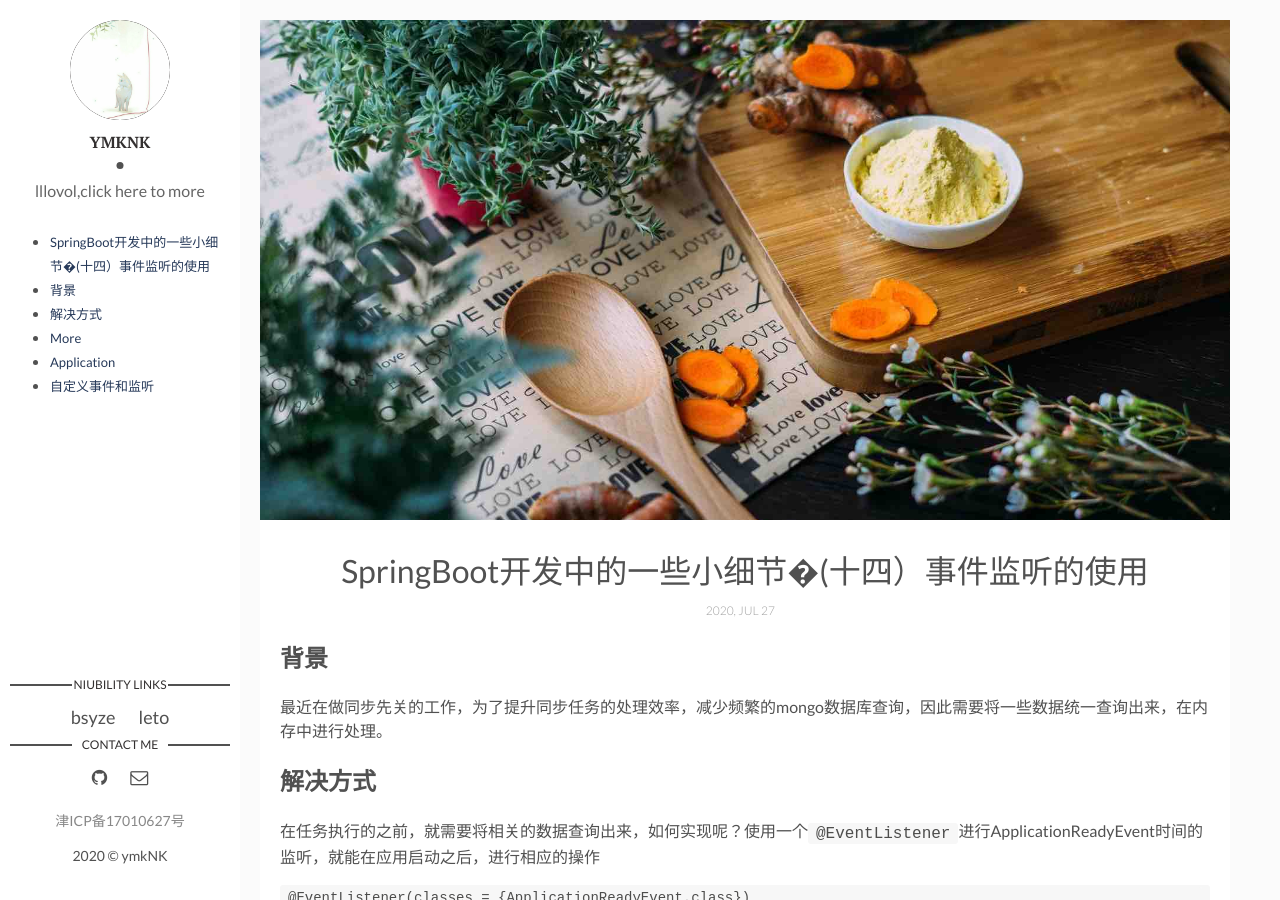
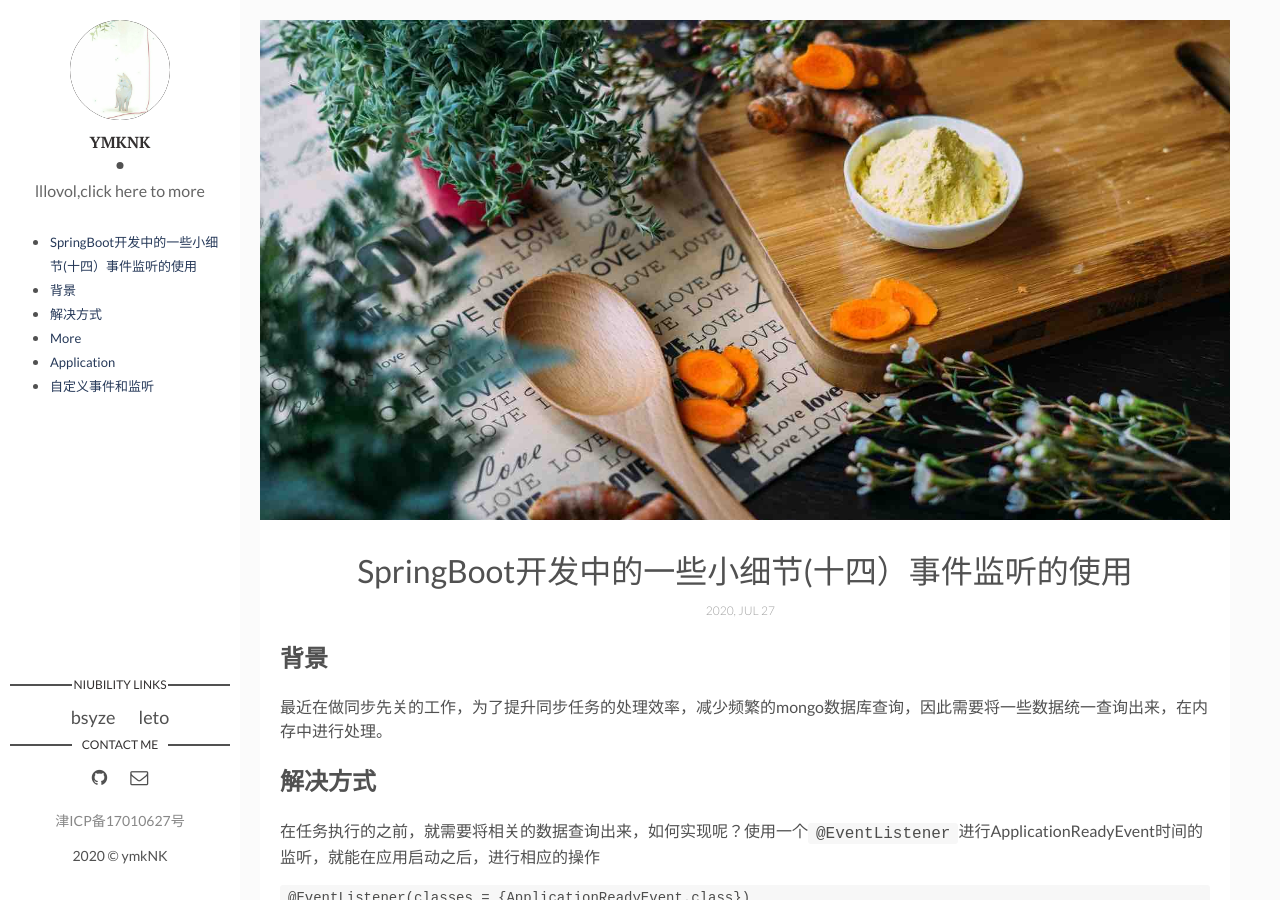
Before and after one commit to ymkNK/ymkNK.github.io, a Jekyll site: the page built from _posts/spring/2020-07-27-spring14.md, in a window 1280 px wide and 900 px high. Built offline with Jekyll 4.4.1, drawn with Linux system fonts in a browser that asks for light colours; comment, search, counter and statistics services are not loaded.

```diff
--- a/_posts/spring/2020-07-27-spring14.md
+++ b/_posts/spring/2020-07-27-spring14.md
@@ -1,6 +1,6 @@
 ---
 layout: post
-title: SpringBoot开发中的一些小细节�(十四）事件监听的使用
+title: SpringBoot开发中的一些小细节(十四）事件监听的使用
 subtitle: spring14
 author: ymkNK
 date: 2020-07-27 15:51:33 +0800
```
